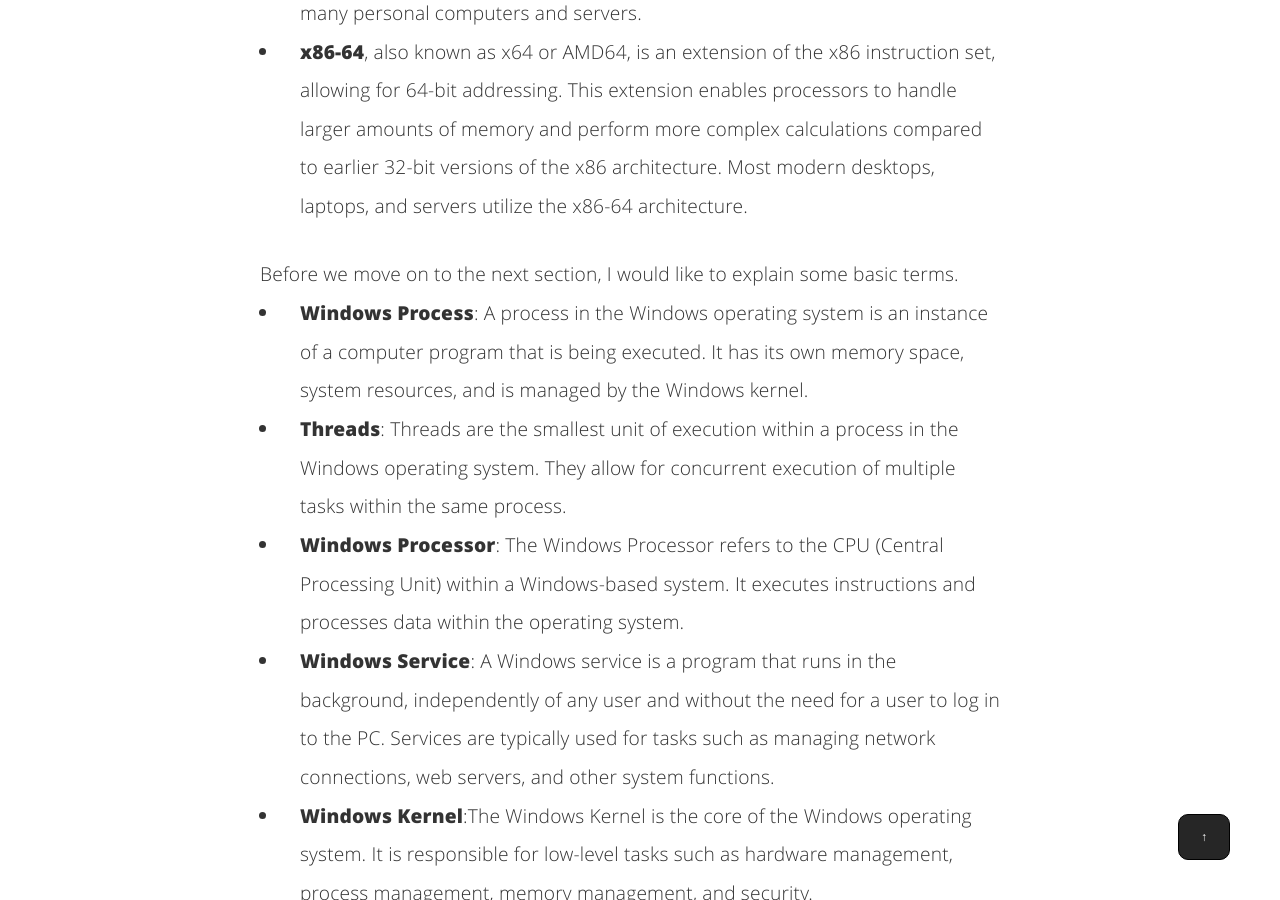
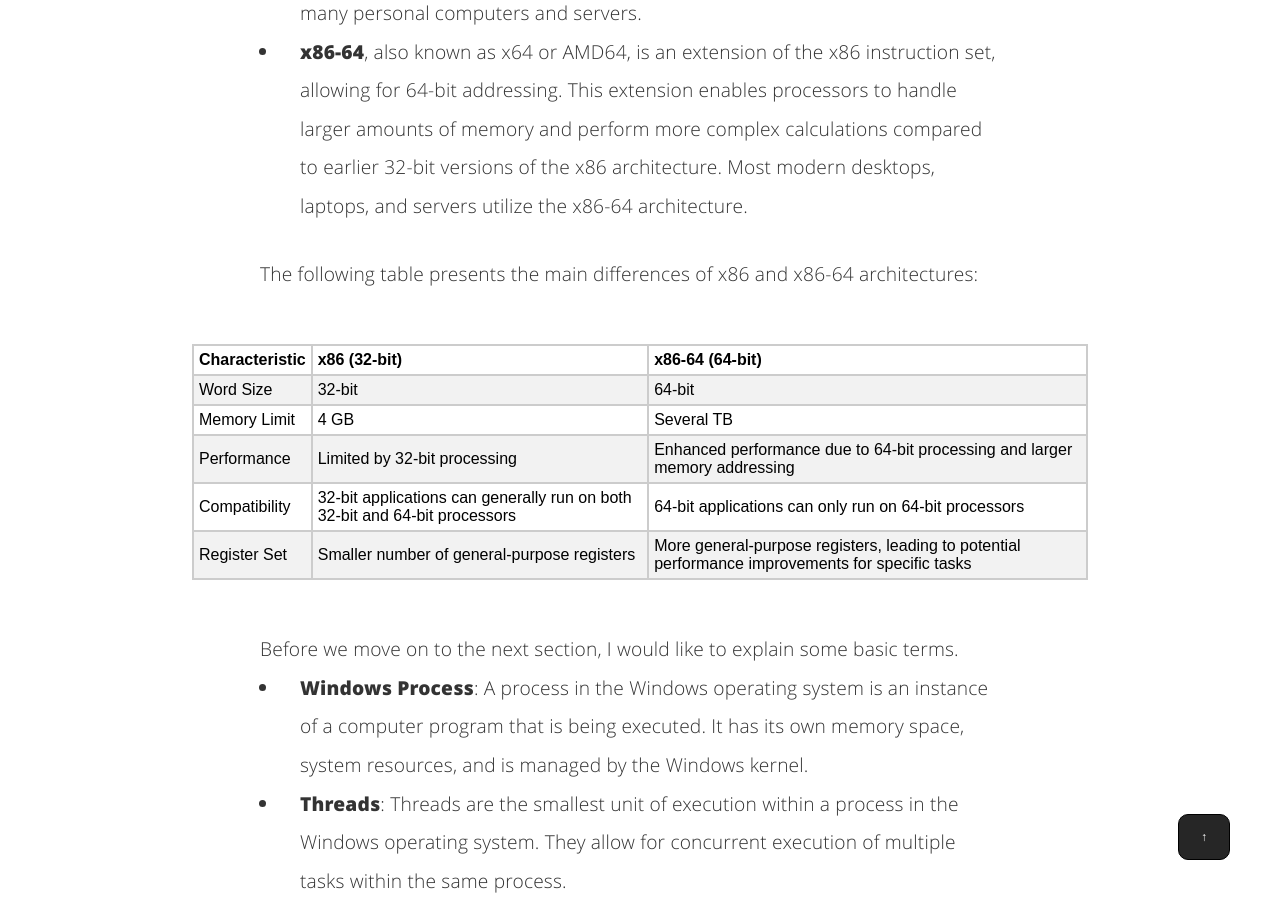
Before and after one commit to nickvourd/nickvourd.github.io, a Jekyll site: the page built from _posts/2023-10-22-an-overview-of-windows-arch.md, in a window 1280 px wide and 900 px high, scrolled down 1146 px. Built offline with Jekyll 4.4.1, drawn with Linux system fonts in a browser that asks for light colours.

Commit message:
Update 2023-10-22-an-overview-of-windows-arch.md

```diff
--- a/_posts/2023-10-22-an-overview-of-windows-arch.md
+++ b/_posts/2023-10-22-an-overview-of-windows-arch.md
@@ -155,6 +155,42 @@
 	</li>
 </ul>
 
+<p>The following table presents the main differences of x86 and x86-64 architectures:</p>
+
+<table border="1">
+    <tr>
+        <th>Characteristic</th>
+        <th>x86 (32-bit)</th>
+        <th>x86-64 (64-bit)</th>
+    </tr>
+    <tr>
+        <td>Word Size</td>
+        <td>32-bit</td>
+        <td>64-bit</td>
+    </tr>
+    <tr>
+        <td>Memory Limit</td>
+        <td>4 GB</td>
+        <td>Several TB</td>
+    </tr>
+    <tr>
+        <td>Performance</td>
+        <td>Limited by 32-bit processing</td>
+        <td>Enhanced performance due to 64-bit processing and larger memory addressing</td>
+    </tr>
+    <tr>
+        <td>Compatibility</td>
+        <td>32-bit applications can generally run on both 32-bit and 64-bit processors</td>
+        <td>64-bit applications can only run on 64-bit processors</td>
+    </tr>
+    <tr>
+        <td>Register Set</td>
+        <td>Smaller number of general-purpose registers</td>
+        <td>More general-purpose registers, leading to potential performance improvements for specific tasks</td>
+    </tr>
+</table>
+
+
 <p>Before we move on to the next section, I would like to explain some basic terms.</p>
 <ul>
 	<li>
```
